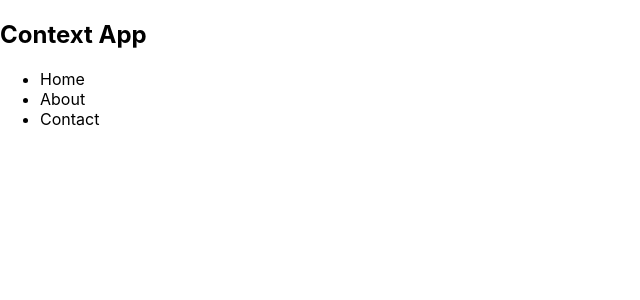
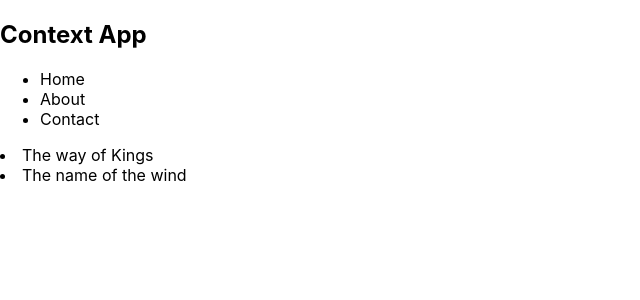
Before and after one commit to Edwin-Mwangi/context-app, a React (Create React App) app: page / in a window 1280 px wide. Shown: the top 300 px of the page, without its empty margins (0-640 px from the left). Built offline with nearby package versions, Linux system fonts and the light colour scheme.

Commit message:
added helpful comments

```diff
--- a/src/App.js
+++ b/src/App.js
@@ -1,9 +1,14 @@
+//CONTEXT API USED TO SHARE DATA GLOBALLY IN COMPONENT TREE AS ALT TO PROPS
+//Shared data(context) stored SEPARATELY and provided to component tree via CONTEXT PROVIDER
+
+import Booklist from "./components/Booklist";
 import Navbar from "./components/Navbar";
 
 function App() {
   return (
     <div className="App">
       <Navbar/>
+      <Booklist/>
     </div>
   );
 }
```
